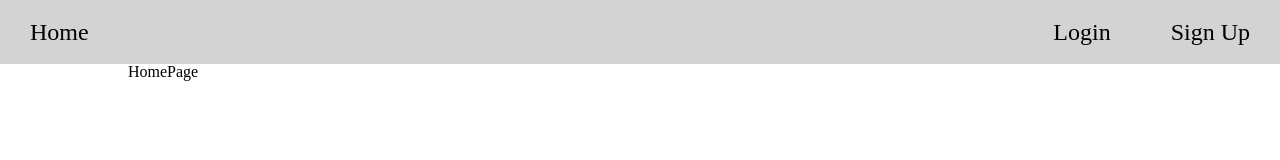
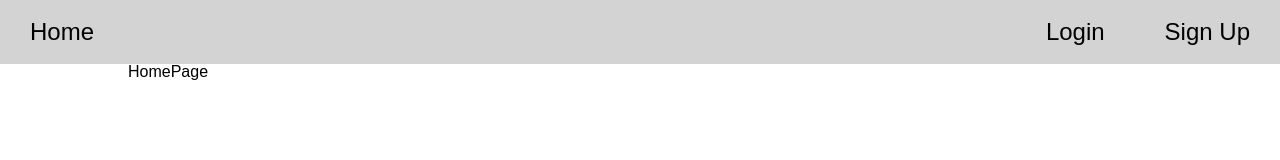
Before and after one commit to MatthewMckee4/TimeFrame, a React (Create React App) app: page / in a window 1280 px wide. Shown: the top 160 px of the page. Built offline with nearby package versions, Linux system fonts and the light colour scheme.

Commit message:
added Arial font

```diff
--- a/src/App.css
+++ b/src/App.css
@@ -1,3 +1,7 @@
+* {
+  font-family: Arial, Helvetica, sans-serif;
+}
+
 /* NavBar */
 nav {
   display: flex;
--- a/src/index.css
+++ b/src/index.css
@@ -82,7 +82,6 @@ video {
   margin: 0;
   padding: 0;
   font-size: 100%;
-  font: inherit;
   vertical-align: baseline;
 }
 /* HTML5 display-role reset for older browsers */
```
